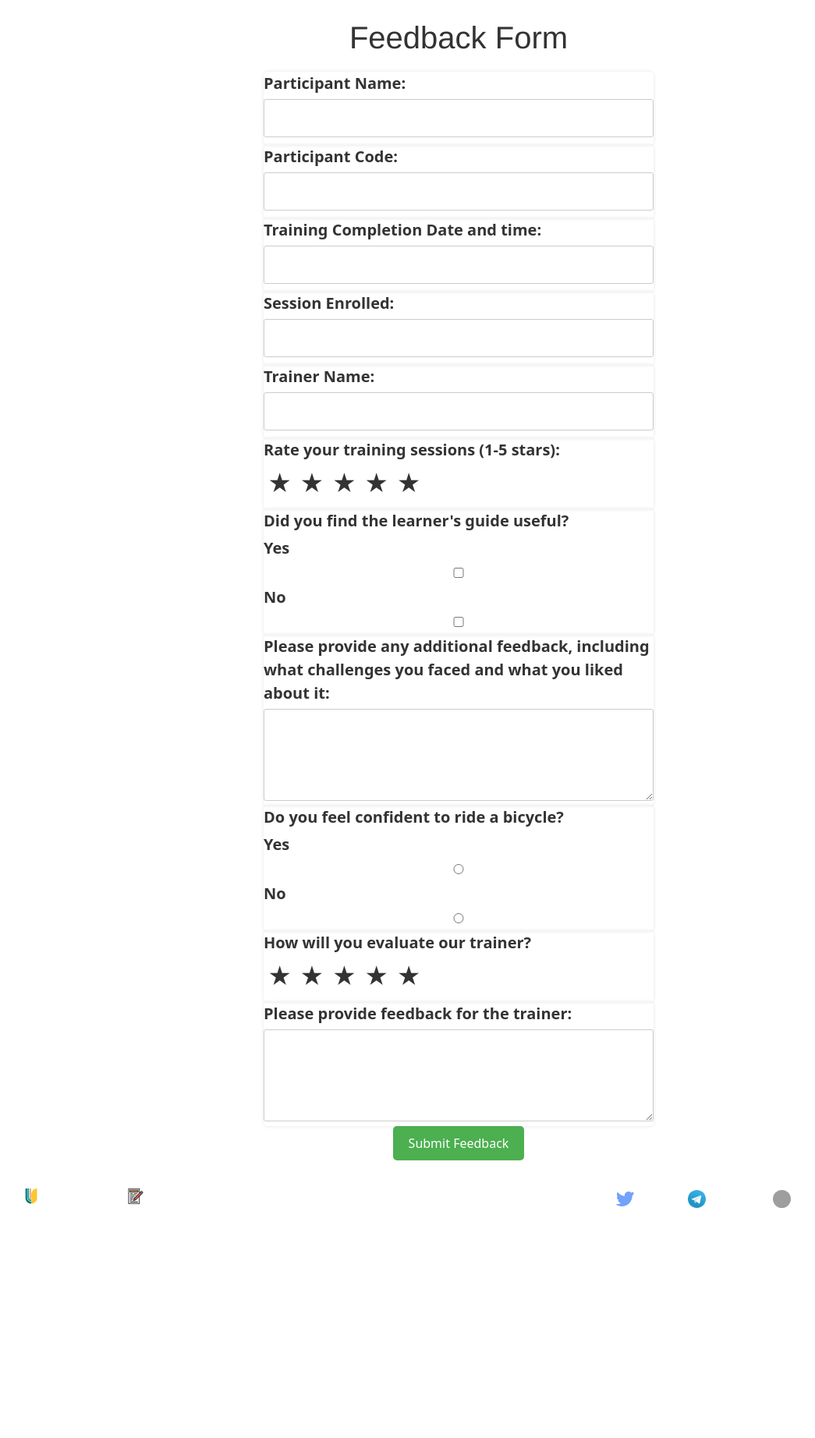
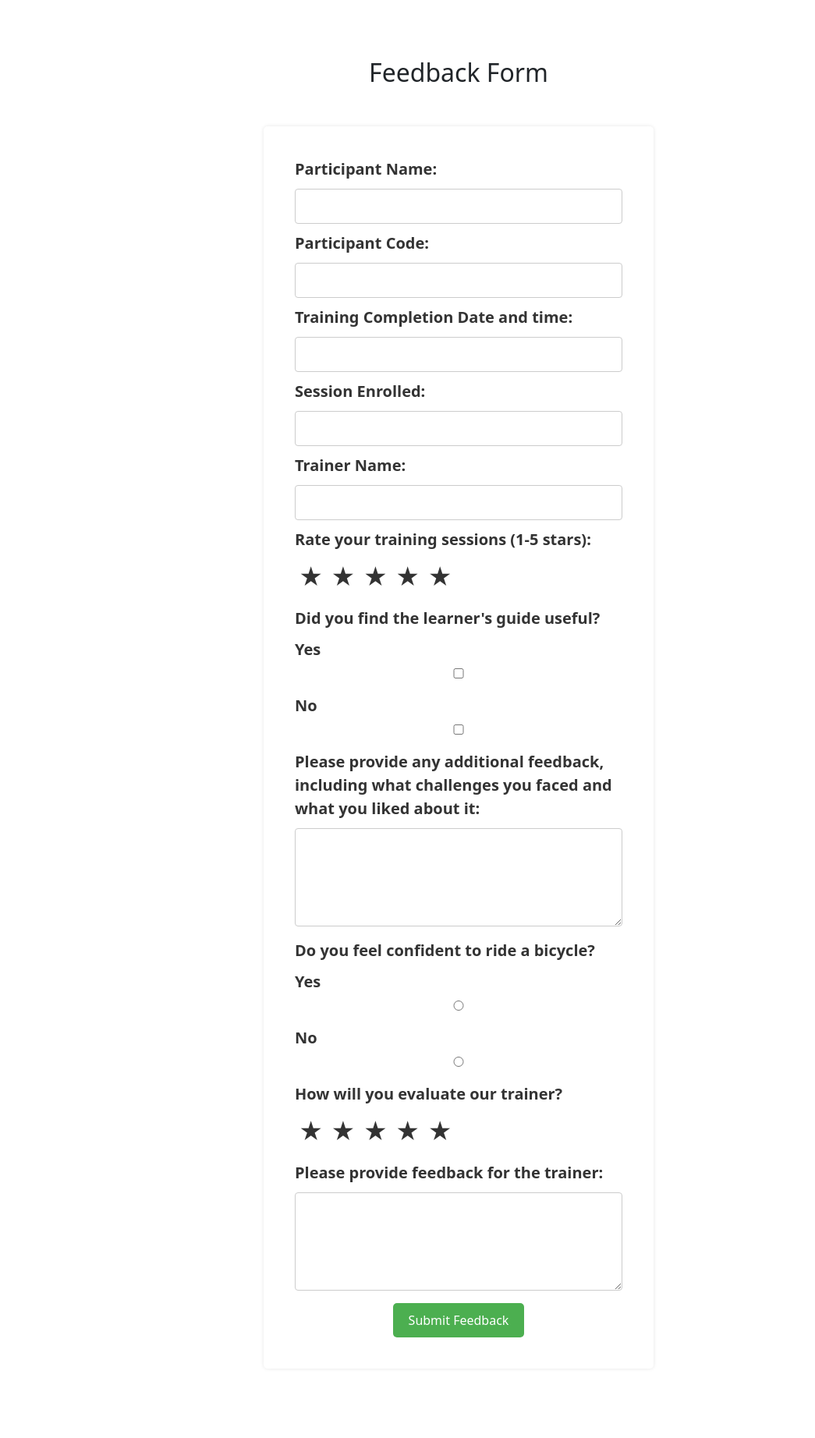
Before and after one commit to urbanmorph/rideschool, a Flask app: template altmo_rideschool/templates/feedback.html in a window 1280 px wide. Shown: the part 76-1920 px from the top of the page at 78% size, without its empty margins (52-1097 px from the left). Before the commit the page ends 1625 px from the top, so only its background shows below. Run offline with Flask 3, Linux system fonts and the light colour scheme; the template is opened without the code that fills it, so the values that code supplies are empty; parts of the project's set-up code (start-up, migrations or seed data) failed here and were passed over; grey boxes are pictures that could not be loaded.

Commit message:
css changes

```diff
--- a/altmo_rideschool/templates/feedback.html
+++ b/altmo_rideschool/templates/feedback.html
@@ -6,30 +6,25 @@
 {% block title %} Feedback Form {% endblock %}
 
 {% block content %}
-    <div class="container" style="margin-top: 100px;">
-        <h1>Feedback Form</h1>
-        <form action="/feedback-form" method="post" id="feedback-form">
-            <div class="form-group">
+    <div class="container" style="margin-top: 100px; margin-bottom: 1300px;">
+        <h2 style="text-align: center; margin-top: 150px; margin-bottom: 50px;">Feedback Form</h2>
+        <form class="my-form" action="/feedback-form" method="post" id="feedback-form">
+
                 <label for="participant_name">Participant Name:</label>
                 <input type="text" id="participant_name" name="participant_name" value="{{ participant_name }}" required><br>
-            </div>
-            <div class="form-group">
+
                 <label for="participant_code">Participant Code:</label>
                 <input type="text" id="participant_code" name="participant_code" value="{{ result['code'] }}" required><br>
-            </div>
-            <div class="form-group">
+
                 <label for="participant_updated_at">Training Completion Date and time:</label>
                 <input type="text" id="participant_updated_date" name="participant_updated_date" value="{{ result['updated_date'] }}" required><br>
-            </div>
-            <div class="form-group">
+
                 <label for="session_duration">Session Enrolled:</label>
                 <input type="text" id="session_duration" name="session_duration" value="{{ result['session_count'] }}" required><br>
-            </div>
-            <div class="form-group">
+
                 <label for="name">Trainer Name:</label>
                 <input type="text" id="name" name="name" value="{{ trainer_name }}" required><br>
-            </div>
-            <div class="form-group">
+
                 <label for="training_rating">Rate your training sessions (1-5 stars):</label>
                 <div class="star-rating">
                     <input type="radio" id="star5" name="training_rating" value="5" >
@@ -43,26 +38,28 @@
                     <input type="radio" id="star1" name="training_rating" value="1">
                     <label for="star1"></label>
                 </div>
-            </div>
-            <div class="form-group">
+
                 <label>Did you find the learner's guide useful?</label>
-                <label for="learner_guide_yes">Yes</label>
+                <label class="checkbox-container" for="learner_guide_yes">Yes
                 <input type="checkbox" id="learner_guide_yes" name="learner_guide" value="yes">
-                <label for="learner_guide_no">No</label>
+                <span class="checkmark"></span>
+                </label>
+                <label class="checkbox-container" for="learner_guide_no">No
                 <input type="checkbox" id="learner_guide_no" name="learner_guide" value="no"><br>
-            </div>
-            <div class="form-group">
+                <span class="checkmark"></span>
+                </label>
                 <label for="additional_feedback">Please provide any additional feedback, including what challenges you faced and what you liked about it:</label>
                 <textarea id="additional_feedback" name="additional_feedback" rows="4" cols="50" required ></textarea><br>
-            </div>
-            <div class="form-group">
+
                 <label>Do you feel confident to ride a bicycle?</label>
-                <label for="confidence_yes">Yes</label>
+                <label class="checkbox-container" for="confidence_yes">Yes
                 <input type="radio" id="confidence_yes" name="confidence" value="yes">
-                <label for="confidence_no">No</label>
+                <span class="checkmark"></span>
+                </label>
+                <label class="checkbox-container" for="confidence_no">No
                 <input type="radio" id="confidence_no" name="confidence" value="no"><br>
-            </div>
-            <div class="form-group">
+                <span class="checkmark"></span>
+                </label>
                 <label for="trainer_evaluation">How will you evaluate our trainer?</label>
                 <div class="star-rating">
                     <input type="radio" id="trainer_star5" name="trainer_evaluation" value="5" >
@@ -76,11 +73,10 @@
                     <input type="radio" id="trainer_star1" name="trainer_evaluation" value="1">
                     <label for="trainer_star1"></label>
                 </div>
-            </div>
-            <div class="form-group">
+
                 <label for="trainer_feedback">Please provide feedback for the trainer:</label>
                 <textarea id="trainer_feedback" name="trainer_feedback" rows="4" cols="50" required></textarea><br>
-            </div>
+
             <div style=" text-align:center">
                 <button type="submit" >Submit Feedback</button>
             </div>
```
